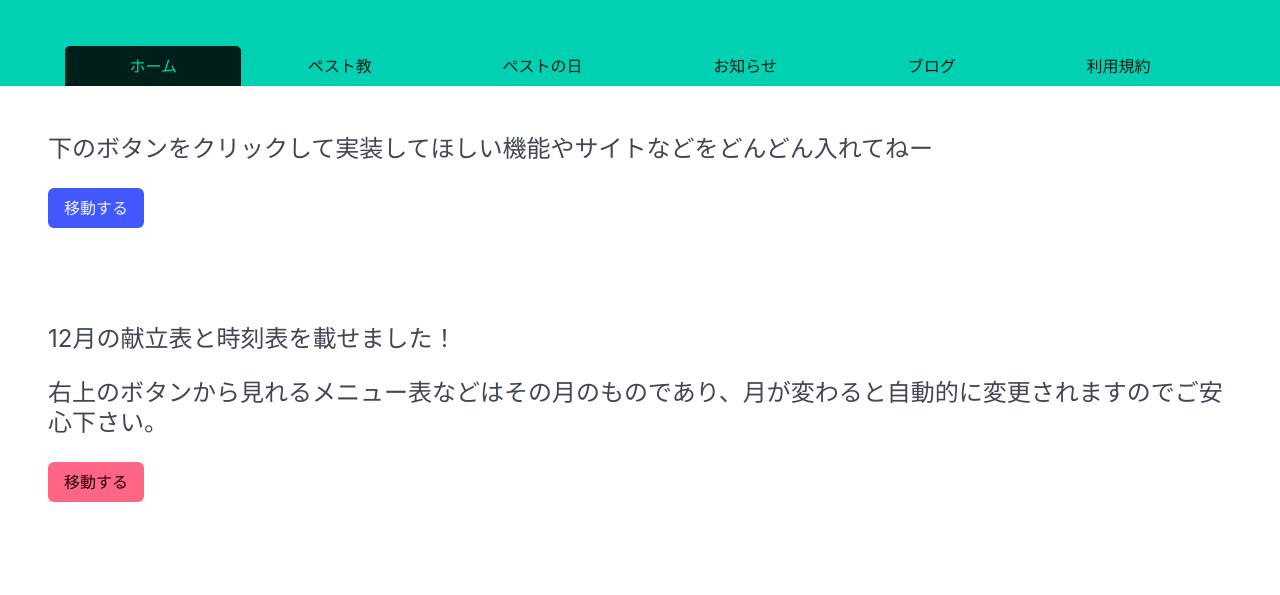
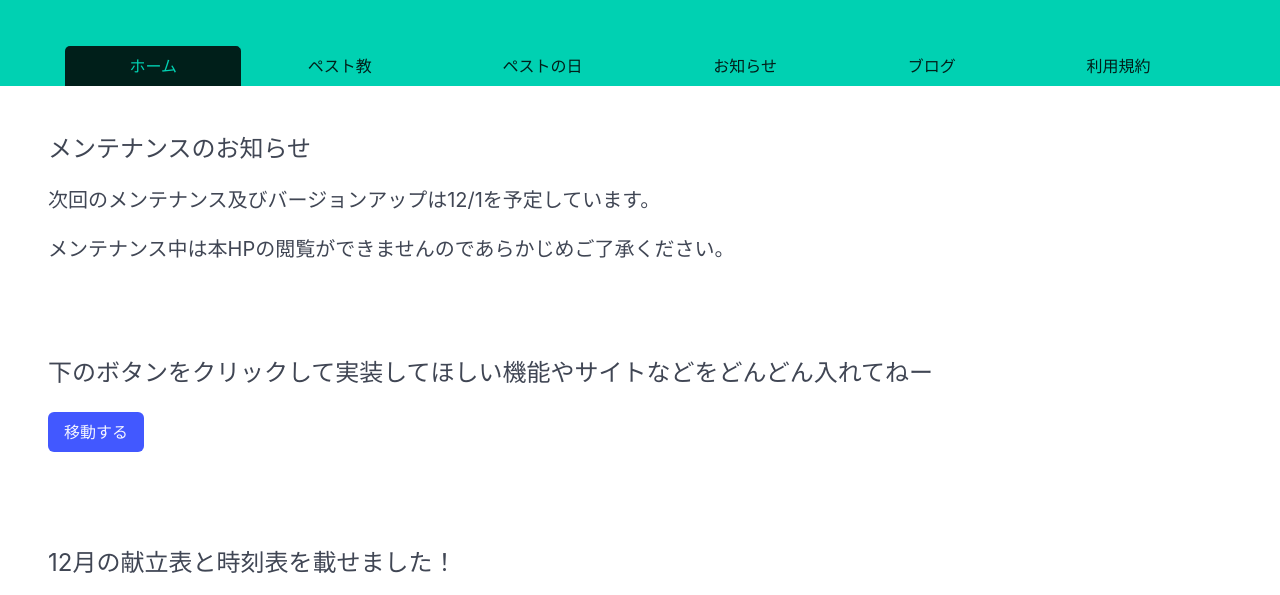
Before and after one commit to pingu-pest/HP, a plain HTML site: page index.html in a window 1280 px wide. Shown: the part 168-763 px from the top of the page. Drawn offline with nearby package versions, Linux system fonts and the light colour scheme.

Commit message:
Update index.html

```diff
--- a/index.html
+++ b/index.html
@@ -75,6 +75,13 @@
   </section>
   <section class="hero">
     <div class="hero-body">
+      <h4 class="subtitle is-4">メンテナンスのお知らせ</h4>
+      <h5 class="subtitle is-5">次回のメンテナンス及びバージョンアップは12/1を予定しています。</h5>
+      <h5 class="subtitle is-5">メンテナンス中は本HPの閲覧ができませんのであらかじめご了承ください。</h5>
+    </div>
+  </section>
+  <section class="hero">
+    <div class="hero-body">
       <h4 class="subtitle is-4">下のボタンをクリックして実装してほしい機能やサイトなどをどんどん入れてねー</h4>
       <a href="https://forms.gle/FSjB9cExbmVUgUt58" class="button is-link">移動する</a>
     </div>
```
